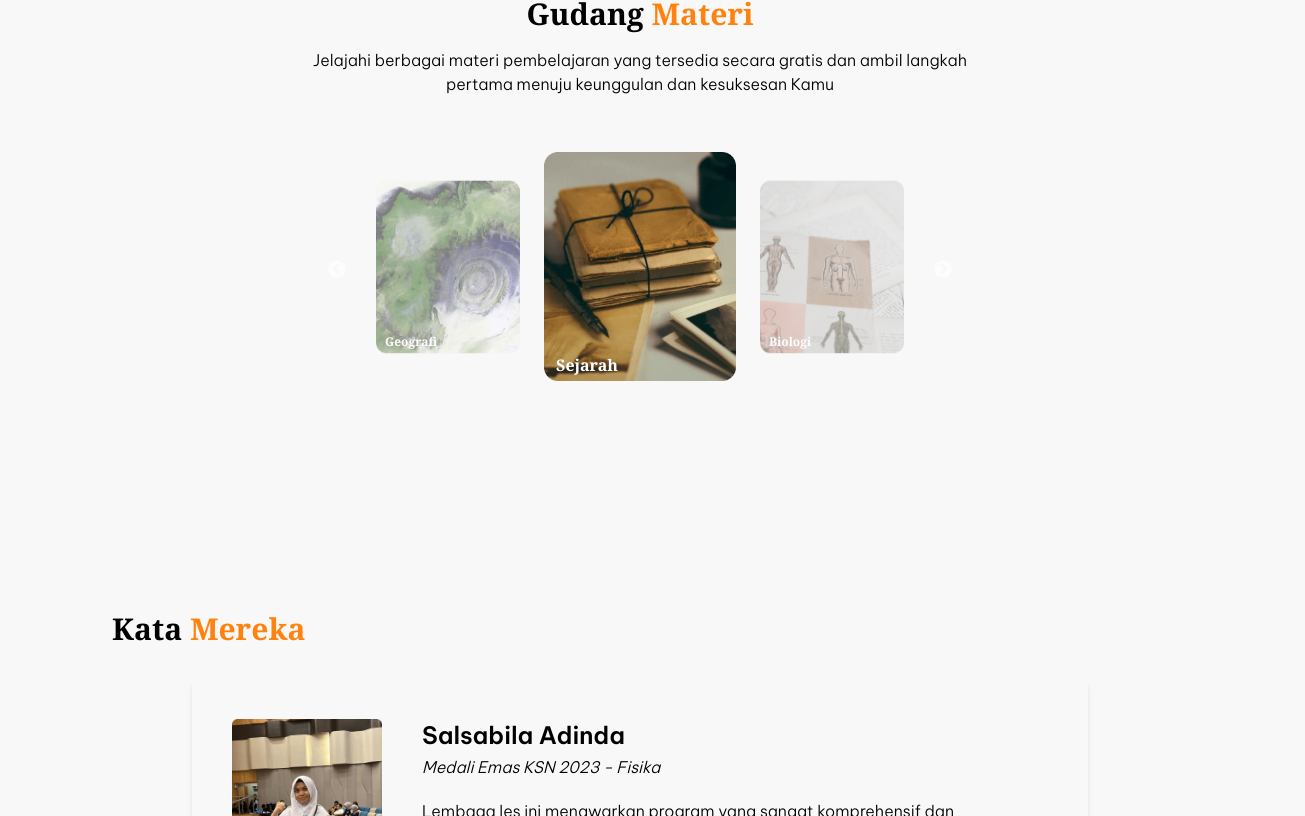
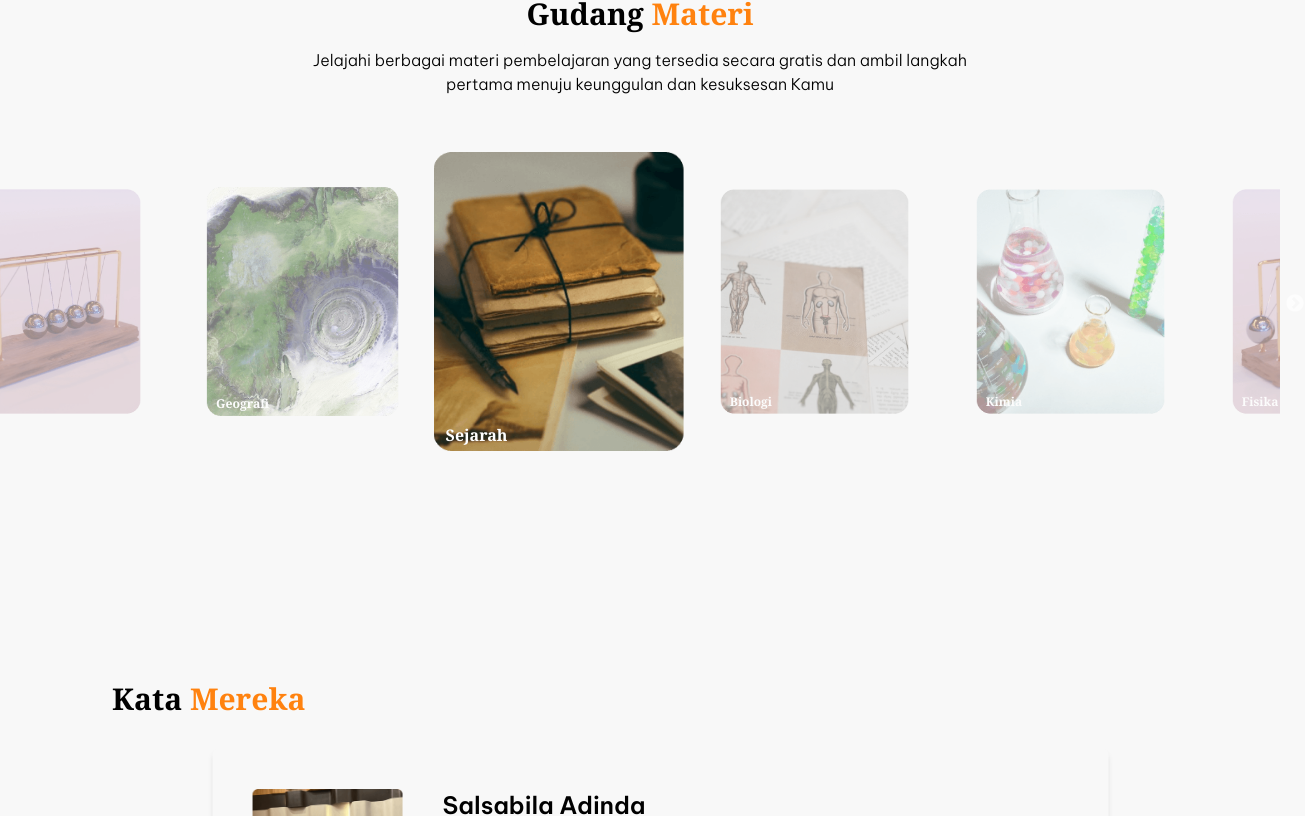
Before and after one commit to bktech-sh/kingexpert, a Next.js app: page / in a window 1280 px wide. Shown: the part 3304-4120 px from the top of the page, 1305 px wide, since content can reach past the window. Built offline with nearby package versions, Linux system fonts and the light colour scheme.

Commit message:
feat: fix carousel

```diff
--- a/src/app/components/GudangMateri/ImageCarousel.tsx
+++ b/src/app/components/GudangMateri/ImageCarousel.tsx
@@ -2,13 +2,13 @@ import { useState } from "react";
 import Slider from "react-slick";
 import { listImages } from "./listImages";
 
-const ImageCarousel = ({ slidesToShow = 3 }) => {
+const ImageCarousel = ({ slidesToShow = 5 }) => {
   const [imageIndex, setImageIndex] = useState(0);
   const settings = {
     centerMode: true,
     infinite: true,
     dots: false,
-    speed: 300,
+    speed: 1000,
     slidesToShow: slidesToShow,
     centerPadding: "0",
     swipeToSlide: true,
@@ -19,7 +19,7 @@ const ImageCarousel = ({ slidesToShow = 3 }) => {
       {
         breakpoint: 1490,
         settings: {
-          slidesToShow: 3,
+          slidesToShow: 5,
           slidesToScroll: 1,
         },
       },
@@ -52,7 +52,7 @@ const ImageCarousel = ({ slidesToShow = 3 }) => {
   });
 
   return (
-    <div className="max-w-xl">
+    <div className="max-w-screen-xl">
       <link
         rel="stylesheet"
         type="text/css"
--- a/src/app/components/KataMereka/index.tsx
+++ b/src/app/components/KataMereka/index.tsx
@@ -9,6 +9,7 @@ const KataMereka = () => {
     speed: 500,
     slidesToShow: 1,
     slidesToScroll: 1,
+    autoplay: true,
   };
 
   return (
```
